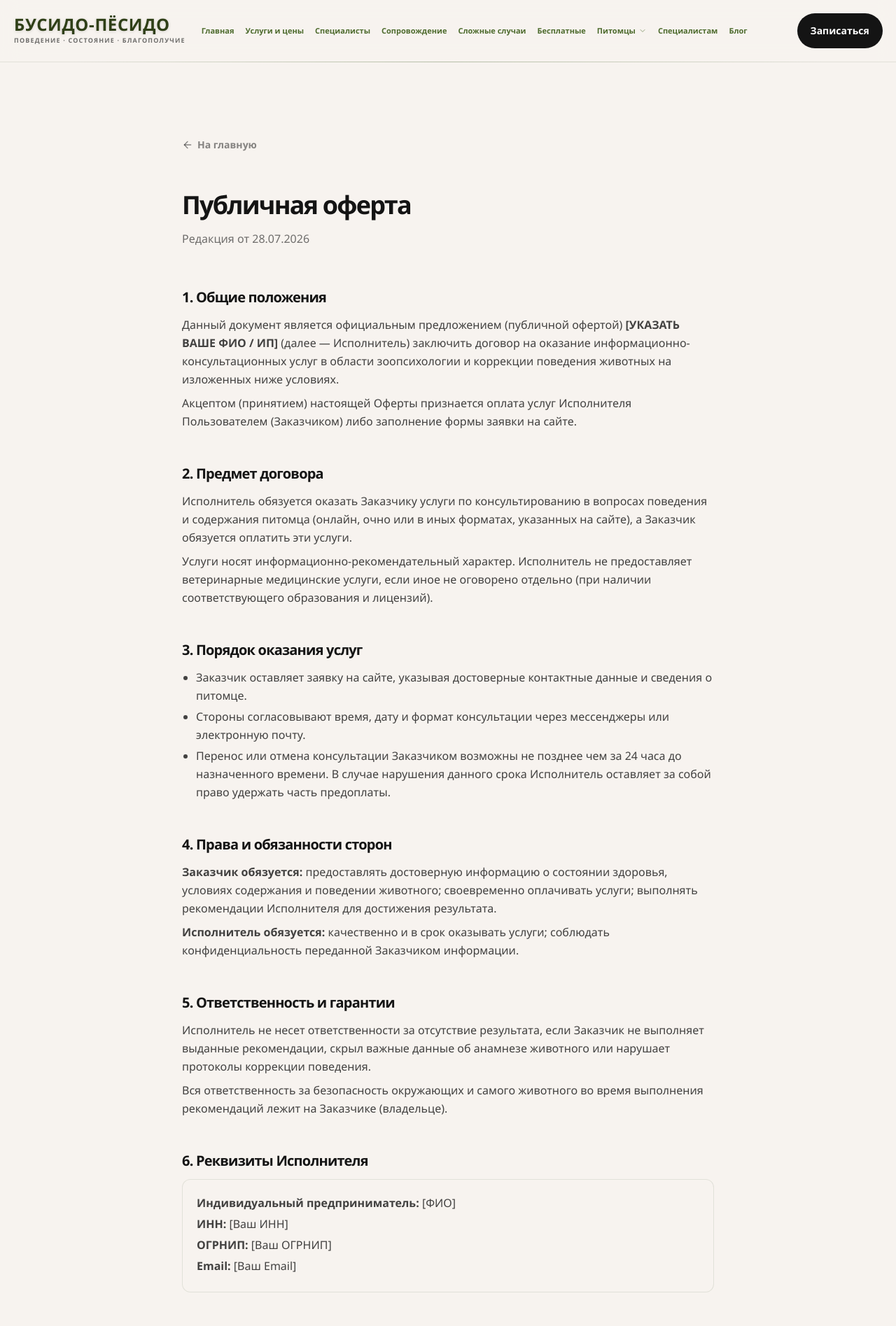
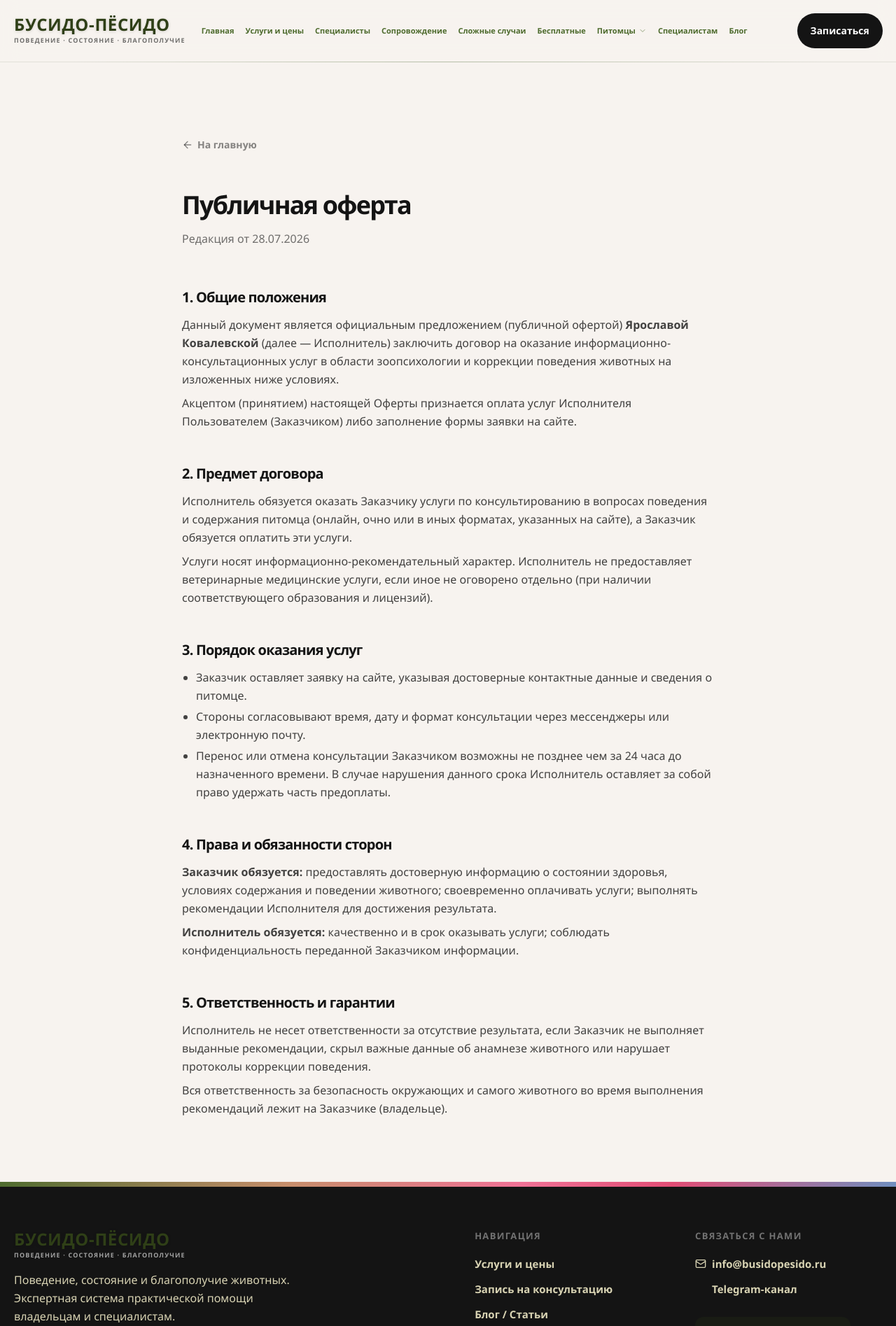
Before and after one commit to flild/Busido-Pesido, a Next.js app: page /terms in a window 1280 px wide. Shown: the top 1895 px of the page at 70% size. Built offline with nearby package versions, Linux system fonts and the light colour scheme; some icons are missing.

Commit message:
fix(app/privacy/page.tsx, app/terms/page.tsx): update operator and contact information

```diff
--- a/app/globals.css
+++ b/app/globals.css
@@ -15,10 +15,10 @@
     @apply text-balance;
   }
 
-  h1 {
+h1 {
     font-weight: 750;
     letter-spacing: -0.05em;
-    font-size: clamp(48px, 7vw, 86px);
+    font-size: clamp(38px, 5.5vw, 64px);
     line-height: 0.95;
     @apply my-6 mobile:tracking-[-0.042em];
   }
@@ -26,7 +26,8 @@
   h2 {
     font-weight: 720;
     letter-spacing: -0.04em;
-    font-size: clamp(34px, 4.6vw, 58px);
+    /* Уменьшили с 34px-58px до 28px-46px */
+    font-size: clamp(28px, 4vw, 46px);
     line-height: 1;
     @apply my-4 mobile:tracking-[-0.032em];
   }
@@ -35,6 +36,8 @@
     font-weight: 690;
     letter-spacing: -0.025em;
     line-height: 1.13;
+    /* Добавляем базовый clamp для h3, чтобы не зависеть только от классов */
+    font-size: clamp(22px, 2.5vw, 32px);
   }
 
   p, li, dd, dt {
--- a/app/privacy/page.tsx
+++ b/app/privacy/page.tsx
@@ -24,7 +24,7 @@ export default function PrivacyPage() {
           <section>
             <h2 className="text-xl font-bold text-coal mb-3">1. Общие положения</h2>
             <p className="mb-2">
-              Настоящая политика обработки персональных данных составлена в соответствии с требованиями Федерального закона от 27.07.2006. №152-ФЗ «О персональных данных» и определяет порядок обработки персональных данных и меры по обеспечению безопасности персональных данных, предпринимаемые <strong>[УКАЗАТЬ ВАШЕ ФИО / ИП]</strong> (далее — Оператор).
+              Настоящая политика обработки персональных данных составлена в соответствии с требованиями Федерального закона от 27.07.2006. №152-ФЗ «О персональных данных» и определяет порядок обработки персональных данных и меры по обеспечению безопасности персональных данных, предпринимаемые <strong>Ярославой Ковалевской</strong> (далее — Оператор).
             </p>
             <p>Оператор ставит своей важнейшей целью и условием осуществления своей деятельности соблюдение прав и свобод человека и гражданина при обработке его персональных данных, в том числе защиты прав на неприкосновенность частной жизни, личную и семейную тайну.</p>
           </section>
@@ -55,7 +55,7 @@ export default function PrivacyPage() {
 
           <section>
             <h2 className="text-xl font-bold text-coal mb-3">5. Заключительные положения</h2>
-            <p>Пользователь может получить любые разъяснения по интересующим вопросам, касающимся обработки его персональных данных, обратившись к Оператору с помощью электронной почты <strong>[ВАШ EMAIL]</strong> или через мессенджеры.</p>
+            <p>Пользователь может получить любые разъяснения по интересующим вопросам, касающимся обработки его персональных данных, обратившись к Оператору с помощью электронной почты <strong>info.busidopesido.ru</strong> или через мессенджеры.</p>
           </section>
         </div>
       </div>
--- a/app/terms/page.tsx
+++ b/app/terms/page.tsx
@@ -24,7 +24,7 @@ export default function TermsPage() {
           <section>
             <h2 className="text-xl font-bold text-coal mb-3">1. Общие положения</h2>
             <p className="mb-2">
-              Данный документ является официальным предложением (публичной офертой) <strong>[УКАЗАТЬ ВАШЕ ФИО / ИП]</strong> (далее — Исполнитель) заключить договор на оказание информационно-консультационных услуг в области зоопсихологии и коррекции поведения животных на изложенных ниже условиях.
+              Данный документ является официальным предложением (публичной офертой) <strong>Ярославой Ковалевской</strong> (далее — Исполнитель) заключить договор на оказание информационно-консультационных услуг в области зоопсихологии и коррекции поведения животных на изложенных ниже условиях.
             </p>
             <p>Акцептом (принятием) настоящей Оферты признается оплата услуг Исполнителя Пользователем (Заказчиком) либо заполнение формы заявки на сайте.</p>
           </section>
@@ -56,7 +56,7 @@ export default function TermsPage() {
             <p>Вся ответственность за безопасность окружающих и самого животного во время выполнения рекомендаций лежит на Заказчике (владельце).</p>
           </section>
 
-          <section>
+          {/* <section>
             <h2 className="text-xl font-bold text-coal mb-3">6. Реквизиты Исполнителя</h2>
             <div className="bg-snow/50 p-5 rounded-xl border border-forest/10">
               <p className="mb-1"><strong>Индивидуальный предприниматель:</strong> [ФИО]</p>
@@ -64,7 +64,7 @@ export default function TermsPage() {
               <p className="mb-1"><strong>ОГРНИП:</strong> [Ваш ОГРНИП]</p>
               <p className="mb-1"><strong>Email:</strong> [Ваш Email]</p>
             </div>
-          </section>
+          </section> */}
         </div>
       </div>
     </main>
```
